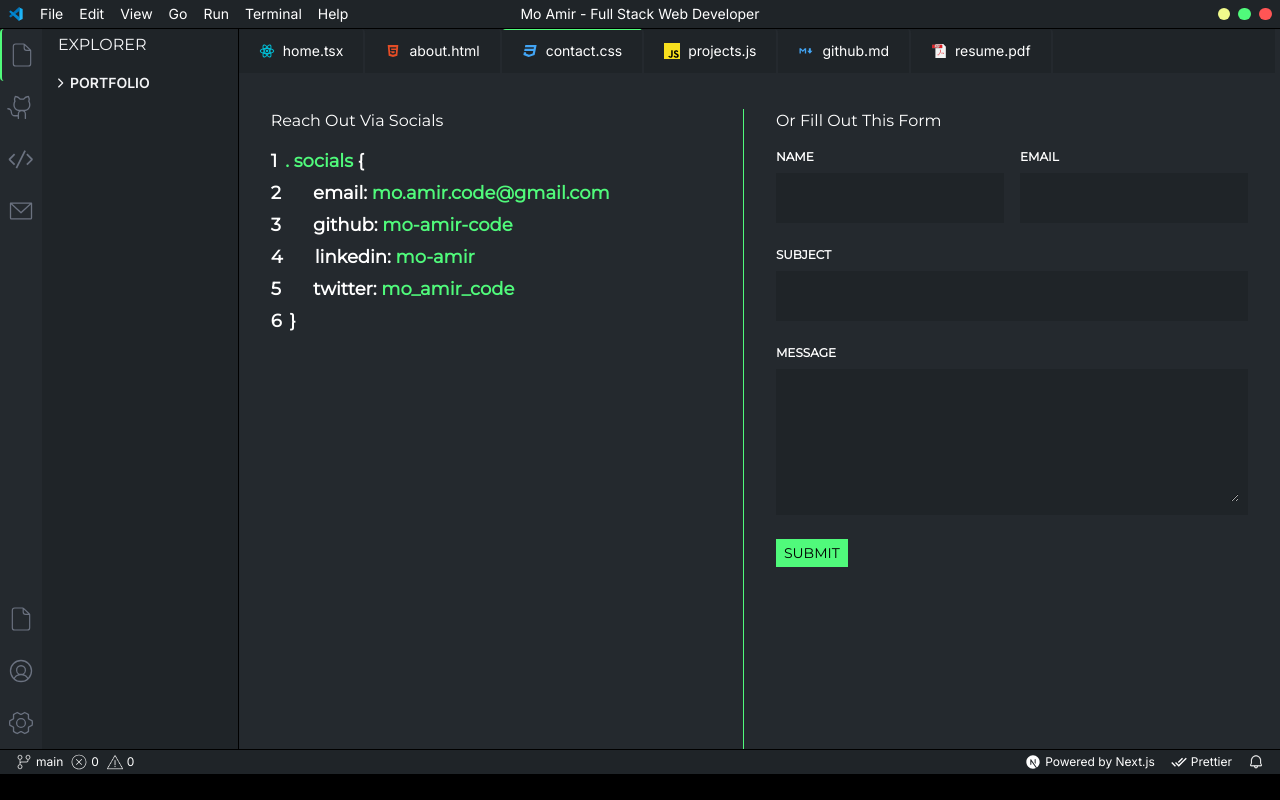
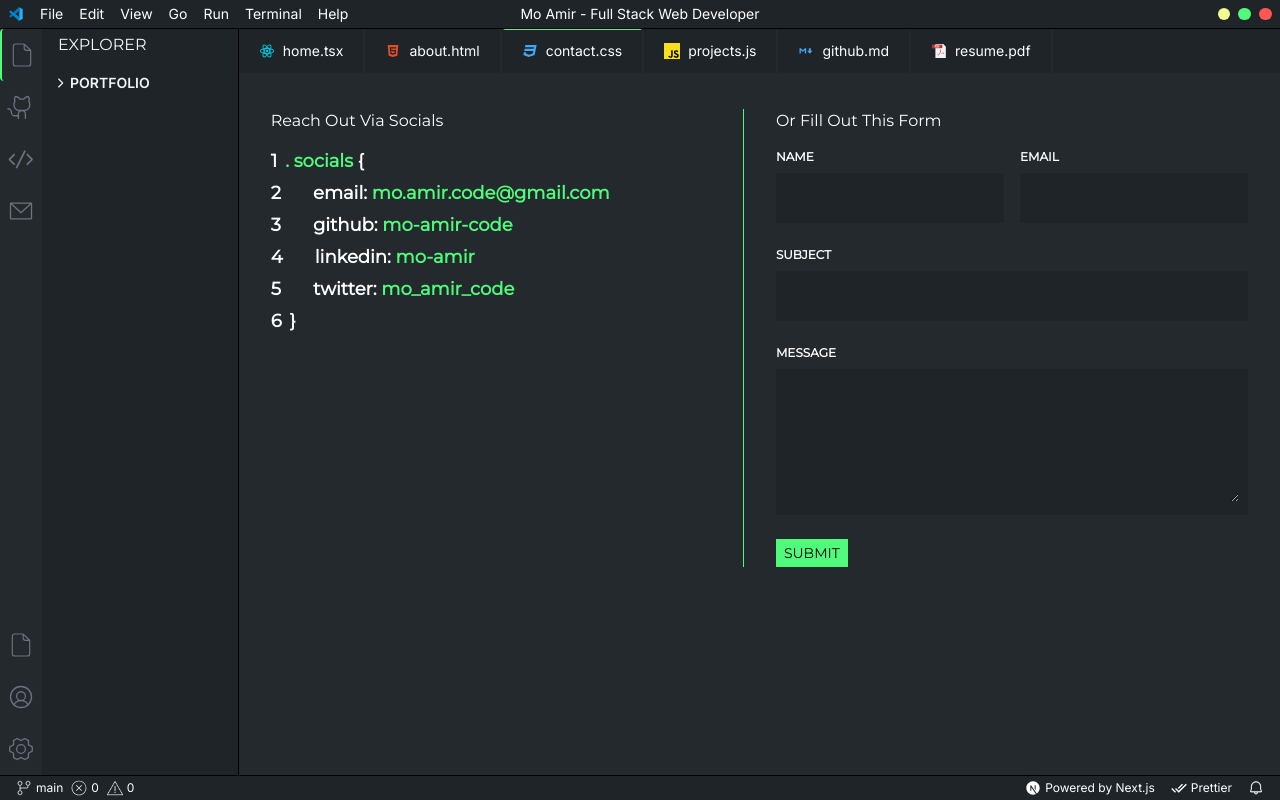
Before and after one commit to mo-amir-code/Portfolio, a Next.js app: page /contact in a window 1280 px wide. Built offline with nearby package versions, Linux system fonts and the light colour scheme.

Commit message:
fixed some layout issues"

```diff
--- a/src/app/contact/page.tsx
+++ b/src/app/contact/page.tsx
@@ -4,8 +4,7 @@ import ContactRightSide from "@/components/ContactRightSide";
 
 const Contact = () => {
   return (
-    <div className="w-full h-full font-[Montserrat] no-scrollbar text-white px-8 py-8 overflow-y-auto">
-      <p className="opacity-0" >Lorem ipsum dolor sit, amet consectetur adipisicing elit. Eius vitae consectetur ea eos numquam amet aut ipsam quae, ab veniam sunt nihil nostrum!</p>
+    <div className="w-full h-full font-[Montserrat] no-scrollbar text-white px-8 py-20 overflow-y-auto">
       <div className="w-full h-full flex max-xl:flex-col max-xl:gap-8">
         <ContactLeftSide />
         <ContactRightSide />
--- a/src/app/layout.tsx
+++ b/src/app/layout.tsx
@@ -19,14 +19,14 @@ export default function RootLayout({
 }>) {
   return (
     <html lang="en">
-      <body className={`${inter.className} no-scrollbar max-w-7xl flex flex-col w-full h-full max-h-screen bg-black mx-auto`}>
-          <Header />
-          <main className='h-[90vh] flex' >
-            <MainLayout>
-              {children}
-            </MainLayout>
-          </main>
-          <Footer />
+      <body className={`${inter.className} no-scrollbar flex flex-col w-full h-screen bg-black mx-auto`}>
+        <Header/>
+        <main className='flex-grow h-full w-full' >
+          <MainLayout>
+            {children}
+          </MainLayout>
+        </main>
+        <Footer/>
       </body>
     </html>
   );
--- a/src/components/Footer.tsx
+++ b/src/components/Footer.tsx
@@ -9,7 +9,7 @@ import bell_icon from "@/assets/app/bell.png"
 
 const Footer = () => {
     return (
-        <header className="w-full flex items-center border-t border-black justify-between px-3 text-white text-xs bg-secondary-color" >
+        <header className="w-full z-10 flex items-center border-t border-black justify-between px-3 text-white text-xs bg-secondary-color" >
             <div className="flex items-center justify-start flex-1" >
 
                 <div className="flex items-center justify-center gap-2 hover:bg-gray-500 p-1 cursor-pointer" >
--- a/src/layouts/MainLayout.tsx
+++ b/src/layouts/MainLayout.tsx
@@ -7,24 +7,26 @@ import MyContextProvider from "@/context/context"
 
 const MainLayout = ({
     children,
-  }: Readonly<{
+}: Readonly<{
     children: React.ReactNode;
-  }>) => {
+}>) => {
 
     return (
         <MyContextProvider>
-            <div className="flex overflow-hidden" >
-                <div className="w-12 bg-tertiary-color" >
+            <div className="flex h-full w-full" >
+                <div className="w-12 h-full bg-tertiary-color" >
                     <PrimaryNav />
                 </div>
-                <div className="bg-secondary-color max-sm:hidden" >
+                <div className="h-full bg-secondary-color max-sm:hidden" >
                     <SecondaryNav />
                 </div>
-                <div className="relative flex-grow overflow-y-auto no-scrollbar flex-col flex items-center bg-tertiary-color" >
-                    <div className="absolute top-0 left-0 w-full overflow-x-auto" >
+                <div className="relative w-full h-full overflow-y-auto no-scrollbar bg-tertiary-color">
+                    <div className="absolute top-0 left-0 w-full bg-secondary-color no-scrollbar overflow-x-auto" >
                         <Navbar />
                     </div>
-                    {children}
+                    <div className="w-full" >
+                        {children}
+                    </div>
                 </div>
             </div>
         </MyContextProvider>
```
